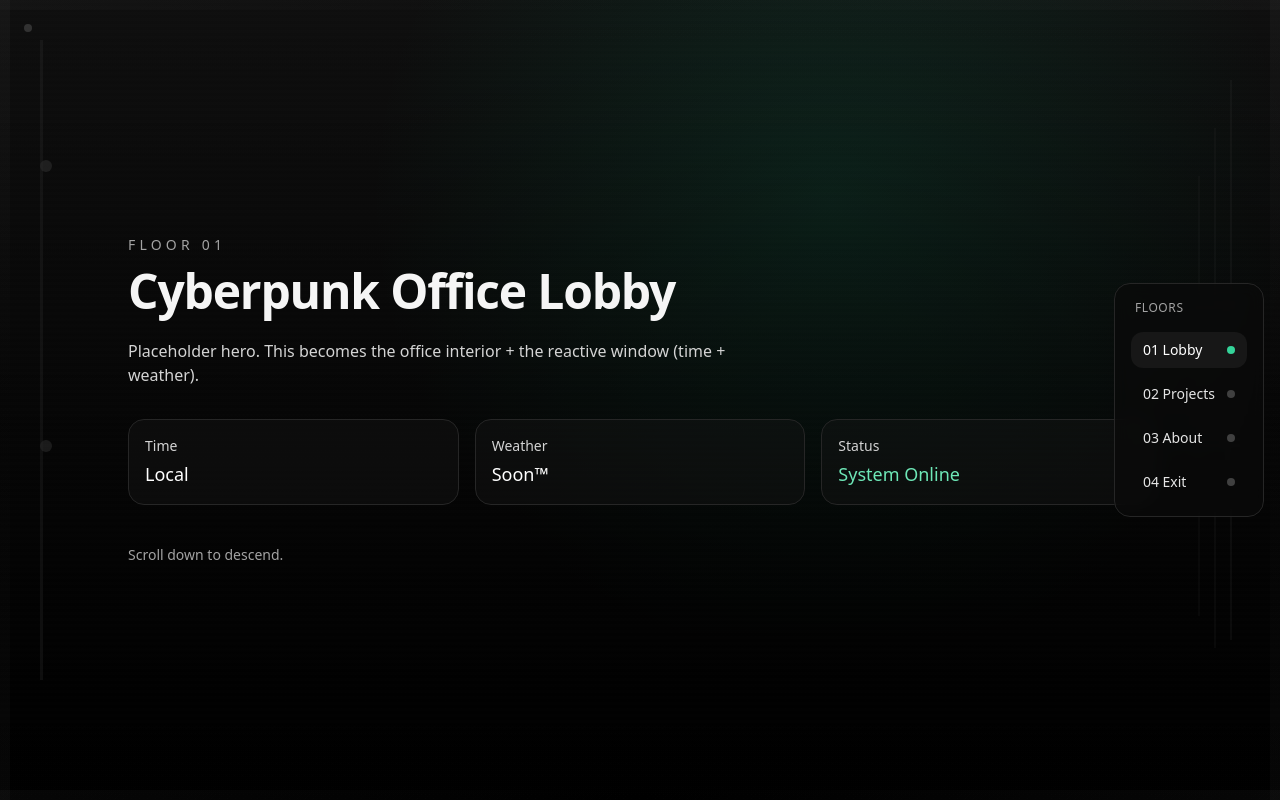
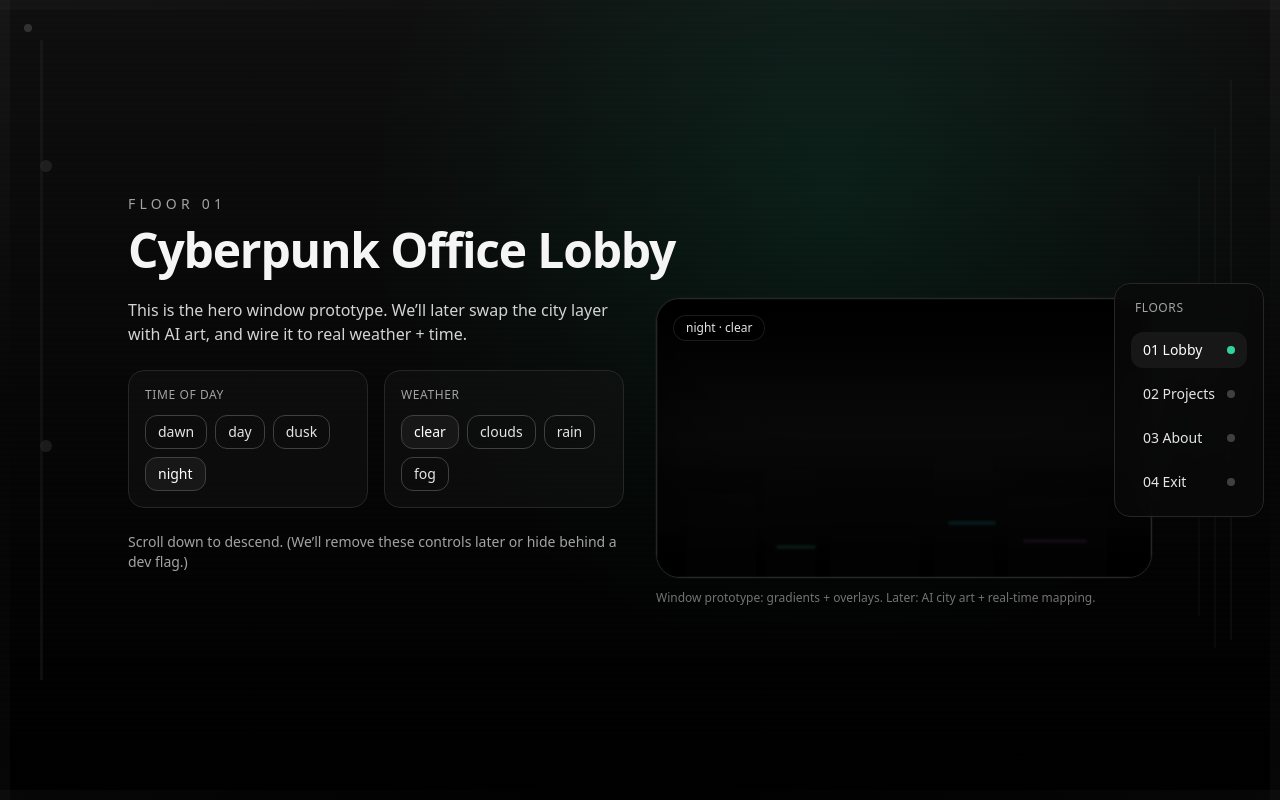
Before and after one commit to 3vilBonobo/creative-portfolio, a Vue app: page / in a window 1280 px wide. Shown: the top 800 px of the page. Built offline with nearby package versions, Linux system fonts and the light colour scheme.

Commit message:
feat: add hero window prototype with time/weather toggles

```diff
--- /dev/null
+++ b/src/components/HeroWindow.vue
@@ -0,0 +1,171 @@
+<script setup>
+import { computed } from "vue";
+
+const props = defineProps({
+  timeOfDay: { type: String, default: "night" }, // dawn | day | dusk | night
+  weather: { type: String, default: "clear" }, // clear | clouds | rain | fog
+});
+
+/**
+ * We fake the "city" with gradients + shapes for now.
+ * Later we will replace the city layer with your AI art.
+ */
+
+const skyGradient = computed(() => {
+  const t = props.timeOfDay;
+
+  // Sky colors are intentionally subtle — cyberpunk comes from overlays + lights.
+  if (t === "dawn") return "bg-gradient-to-b from-indigo-950 via-fuchsia-950 to-neutral-950";
+  if (t === "day") return "bg-gradient-to-b from-slate-900 via-neutral-950 to-black";
+  if (t === "dusk") return "bg-gradient-to-b from-fuchsia-950 via-rose-950 to-neutral-950";
+  return "bg-gradient-to-b from-black via-neutral-950 to-black"; // night
+});
+
+const lightingOverlay = computed(() => {
+  const t = props.timeOfDay;
+
+  if (t === "dawn") return "from-amber-400/10 via-transparent to-emerald-400/5";
+  if (t === "day") return "from-cyan-400/6 via-transparent to-transparent";
+  if (t === "dusk") return "from-rose-400/10 via-transparent to-fuchsia-400/6";
+  return "from-emerald-400/6 via-transparent to-cyan-400/6"; // night
+});
+
+const weatherOverlay = computed(() => {
+  const w = props.weather;
+  if (w === "clouds") return "opacity-100";
+  if (w === "fog") return "opacity-100";
+  if (w === "rain") return "opacity-100";
+  return "opacity-0"; // clear
+});
+</script>
+
+<template>
+  <div
+    class="relative overflow-hidden rounded-3xl border border-neutral-800 bg-neutral-950 shadow-[0_0_0_1px_rgba(255,255,255,0.03)]">
+    <!-- Window frame -->
+    <div class="pointer-events-none absolute inset-0 rounded-3xl ring-1 ring-white/5"></div>
+
+    <!-- Scene -->
+    <div class="relative aspect-[16/9] w-full">
+      <!-- Sky -->
+      <div class="absolute inset-0" :class="skyGradient"></div>
+
+      <!-- City silhouette (placeholder) -->
+      <div class="absolute inset-x-0 bottom-0 h-[55%] opacity-70">
+        <div
+          class="absolute inset-x-0 bottom-0 h-[70%] bg-gradient-to-t from-black via-neutral-950 to-transparent"></div>
+
+        <!-- Buildings -->
+        <div class="absolute bottom-0 left-[6%] h-[55%] w-[14%] bg-neutral-950/90"></div>
+        <div class="absolute bottom-0 left-[22%] h-[70%] w-[10%] bg-neutral-950/95"></div>
+        <div class="absolute bottom-0 left-[35%] h-[45%] w-[18%] bg-neutral-950/85"></div>
+        <div class="absolute bottom-0 left-[56%] h-[76%] w-[12%] bg-neutral-950/95"></div>
+        <div class="absolute bottom-0 left-[71%] h-[52%] w-[20%] bg-neutral-950/90"></div>
+
+        <!-- Neon hints -->
+        <div class="absolute bottom-[18%] left-[24%] h-1 w-10 rounded bg-emerald-400/30 blur-[1px]"></div>
+        <div class="absolute bottom-[34%] left-[59%] h-1 w-12 rounded bg-cyan-400/25 blur-[1px]"></div>
+        <div class="absolute bottom-[22%] left-[74%] h-1 w-16 rounded bg-fuchsia-400/20 blur-[1px]"></div>
+      </div>
+
+      <!-- Lighting overlay (time-based) -->
+      <div class="absolute inset-0 bg-gradient-to-b" :class="lightingOverlay"></div>
+
+      <!-- Clouds overlay -->
+      <div v-if="weather === 'clouds'" class="absolute inset-0">
+        <div class="absolute -top-10 left-10 h-40 w-72 rounded-full bg-white/6 blur-2xl"></div>
+        <div class="absolute top-6 right-0 h-48 w-80 rounded-full bg-white/5 blur-3xl"></div>
+        <div class="absolute top-24 left-40 h-40 w-96 rounded-full bg-white/4 blur-3xl"></div>
+      </div>
+
+      <!-- Fog overlay -->
+      <div v-if="weather === 'fog'" class="absolute inset-0">
+        <div
+          class="absolute bottom-0 left-0 h-[60%] w-full bg-gradient-to-t from-white/10 via-white/6 to-transparent"></div>
+        <div class="absolute inset-0 animate-fogMove opacity-60">
+          <div class="absolute bottom-10 left-[-20%] h-40 w-[60%] rounded-full bg-white/6 blur-3xl"></div>
+          <div class="absolute bottom-24 left-[30%] h-44 w-[70%] rounded-full bg-white/5 blur-3xl"></div>
+        </div>
+      </div>
+
+      <!-- Rain overlay -->
+      <div v-if="weather === 'rain'" class="absolute inset-0">
+        <div class="absolute inset-0 bg-gradient-to-b from-cyan-400/6 via-transparent to-transparent"></div>
+
+        <!-- Rain streaks (CSS animation) -->
+        <div class="absolute inset-0 opacity-60">
+          <div class="rain-layer"></div>
+          <div class="rain-layer rain-layer2"></div>
+        </div>
+      </div>
+
+      <!-- Glass reflection -->
+      <div class="absolute inset-0 opacity-40">
+        <div
+          class="absolute -left-10 -top-20 h-80 w-80 rotate-12 bg-gradient-to-br from-white/8 via-white/2 to-transparent blur-2xl"></div>
+        <div
+          class="absolute right-[-10%] top-10 h-72 w-72 -rotate-12 bg-gradient-to-bl from-white/6 via-white/2 to-transparent blur-2xl"></div>
+      </div>
+
+      <!-- Inner vignette -->
+      <div
+        class="absolute inset-0 shadow-[inset_0_0_0_1px_rgba(255,255,255,0.04),inset_0_-80px_120px_rgba(0,0,0,0.65)]"></div>
+
+      <!-- Label (debug) -->
+      <div
+        class="absolute left-4 top-4 rounded-full border border-white/10 bg-black/40 px-3 py-1 text-xs text-neutral-200 backdrop-blur">
+        {{ timeOfDay }} · {{ weather }}
+      </div>
+    </div>
+  </div>
+</template>
+
+<style scoped>
+/* Fog drift */
+@keyframes fogMove {
+  0% {
+    transform: translateX(-2%);
+  }
+  50% {
+    transform: translateX(2%);
+  }
+  100% {
+    transform: translateX(-2%);
+  }
+}
+.animate-fogMove {
+  animation: fogMove 6s ease-in-out infinite;
+}
+
+/* Rain effect */
+.rain-layer {
+  position: absolute;
+  inset: 0;
+  background-image: repeating-linear-gradient(
+    115deg,
+    rgba(255, 255, 255, 0.14) 0px,
+    rgba(255, 255, 255, 0.14) 1px,
+    transparent 2px,
+    transparent 10px
+  );
+  background-size: 180px 180px;
+  animation: rainFall 0.6s linear infinite;
+  filter: blur(0.2px);
+  opacity: 0.55;
+}
+
+.rain-layer2 {
+  animation-duration: 0.85s;
+  opacity: 0.35;
+  background-size: 240px 240px;
+}
+
+@keyframes rainFall {
+  from {
+    background-position: 0 0;
+  }
+  to {
+    background-position: 0 180px;
+  }
+}
+</style>
--- a/src/sections/Lobby.vue
+++ b/src/sections/Lobby.vue
@@ -1,28 +1,97 @@
 <script setup>
+import { ref } from "vue";
 import FloorFrame from "../components/FloorFrame.vue";
+import HeroWindow from "../components/HeroWindow.vue";
+
+const timeOfDay = ref("night"); // dawn | day | dusk | night
+const weather = ref("clear"); // clear | clouds | rain | fog
 </script>
 
 <template>
   <FloorFrame floorLabel="Floor 01" title="Cyberpunk Office Lobby" accent="emerald">
-    <p class="max-w-2xl text-neutral-300">
-      Placeholder hero. This becomes the office interior + the reactive window (time + weather).
-    </p>
+    <div class="grid gap-8 lg:grid-cols-2 lg:items-start">
+      <!-- Left: text + controls -->
+      <div>
+        <p class="max-w-2xl text-neutral-300">
+          This is the hero window prototype. We’ll later swap the city layer with AI art, and wire it to real weather +
+          time.
+        </p>
 
-    <div class="mt-8 grid gap-4 md:grid-cols-3">
-      <div class="rounded-2xl border border-neutral-800 bg-neutral-900/40 p-4">
-        <p class="text-sm text-neutral-300">Time</p>
-        <p class="mt-1 text-lg text-white">Local</p>
+        <!-- Controls (dev-only for now) -->
+        <div class="mt-6 grid gap-4 sm:grid-cols-2">
+          <div class="rounded-2xl border border-neutral-800 bg-neutral-900/40 p-4">
+            <p class="text-xs uppercase tracking-wider text-neutral-400">Time of day</p>
+            <div class="mt-3 flex flex-wrap gap-2">
+              <button
+                class="rounded-xl border border-neutral-700 px-3 py-1.5 text-sm hover:bg-neutral-900"
+                :class="timeOfDay === 'dawn' ? 'bg-neutral-900 text-white' : 'text-neutral-200'"
+                @click="timeOfDay = 'dawn'">
+                dawn
+              </button>
+              <button
+                class="rounded-xl border border-neutral-700 px-3 py-1.5 text-sm hover:bg-neutral-900"
+                :class="timeOfDay === 'day' ? 'bg-neutral-900 text-white' : 'text-neutral-200'"
+                @click="timeOfDay = 'day'">
+                day
+              </button>
+              <button
+                class="rounded-xl border border-neutral-700 px-3 py-1.5 text-sm hover:bg-neutral-900"
+                :class="timeOfDay === 'dusk' ? 'bg-neutral-900 text-white' : 'text-neutral-200'"
+                @click="timeOfDay = 'dusk'">
+                dusk
+              </button>
+              <button
+                class="rounded-xl border border-neutral-700 px-3 py-1.5 text-sm hover:bg-neutral-900"
+                :class="timeOfDay === 'night' ? 'bg-neutral-900 text-white' : 'text-neutral-200'"
+                @click="timeOfDay = 'night'">
+                night
+              </button>
+            </div>
+          </div>
+
+          <div class="rounded-2xl border border-neutral-800 bg-neutral-900/40 p-4">
+            <p class="text-xs uppercase tracking-wider text-neutral-400">Weather</p>
+            <div class="mt-3 flex flex-wrap gap-2">
+              <button
+                class="rounded-xl border border-neutral-700 px-3 py-1.5 text-sm hover:bg-neutral-900"
+                :class="weather === 'clear' ? 'bg-neutral-900 text-white' : 'text-neutral-200'"
+                @click="weather = 'clear'">
+                clear
+              </button>
+              <button
+                class="rounded-xl border border-neutral-700 px-3 py-1.5 text-sm hover:bg-neutral-900"
+                :class="weather === 'clouds' ? 'bg-neutral-900 text-white' : 'text-neutral-200'"
+                @click="weather = 'clouds'">
+                clouds
+              </button>
+              <button
+                class="rounded-xl border border-neutral-700 px-3 py-1.5 text-sm hover:bg-neutral-900"
+                :class="weather === 'rain' ? 'bg-neutral-900 text-white' : 'text-neutral-200'"
+                @click="weather = 'rain'">
+                rain
+              </button>
+              <button
+                class="rounded-xl border border-neutral-700 px-3 py-1.5 text-sm hover:bg-neutral-900"
+                :class="weather === 'fog' ? 'bg-neutral-900 text-white' : 'text-neutral-200'"
+                @click="weather = 'fog'">
+                fog
+              </button>
+            </div>
+          </div>
+        </div>
+
+        <p class="mt-6 text-sm text-neutral-400">
+          Scroll down to descend. (We’ll remove these controls later or hide behind a dev flag.)
+        </p>
       </div>
-      <div class="rounded-2xl border border-neutral-800 bg-neutral-900/40 p-4">
-        <p class="text-sm text-neutral-300">Weather</p>
-        <p class="mt-1 text-lg text-white">Soon™</p>
-      </div>
-      <div class="rounded-2xl border border-neutral-800 bg-neutral-900/40 p-4">
-        <p class="text-sm text-neutral-300">Status</p>
-        <p class="mt-1 text-lg text-emerald-300">System Online</p>
+
+      <!-- Right: window -->
+      <div>
+        <HeroWindow :timeOfDay="timeOfDay" :weather="weather" />
+        <p class="mt-3 text-xs text-neutral-500">
+          Window prototype: gradients + overlays. Later: AI city art + real-time mapping.
+        </p>
       </div>
     </div>
-
-    <p class="mt-10 text-sm text-neutral-400">Scroll down to descend.</p>
   </FloorFrame>
 </template>
```
